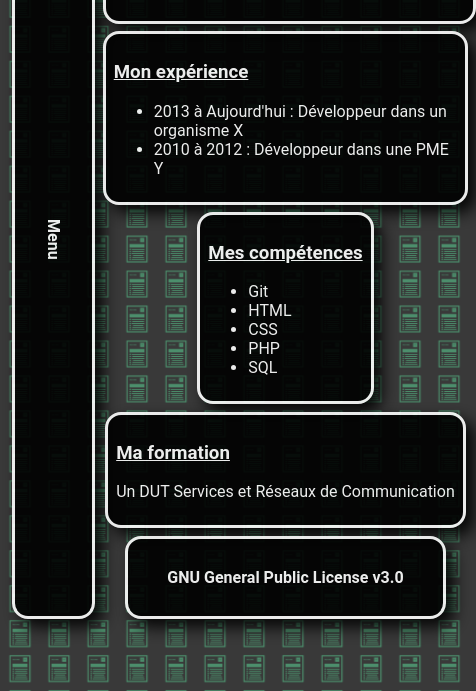
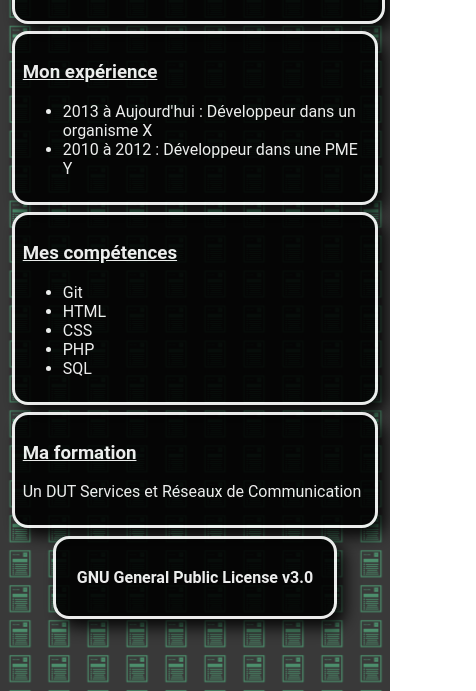
Before and after one commit to W1W1-M/Learn_HTML-CSS, a plain HTML site: page cv.html in a window 390 px wide. Shown: the part 153-844 px from the top of the page, 476 px wide, since content can reach past the window. Drawn offline with Linux system fonts and the light colour scheme; a web font is replaced by a local one.

Commit message:
Add responsive design

```diff
--- a/css/cv.css
+++ b/css/cv.css
@@ -11,17 +11,15 @@ body{
     flex-direction: row;
 }
 nav{
-    text-align: center;;
+    text-align: center;
+    border: 2em solid black;
+    writing-mode: vertical-rl;
 }
-div{
+#page{
     display: flex;
     flex-direction: row;
     justify-content: space-around;
     flex-wrap: wrap;
-}
-nav{
-    border: 2em solid black;
-    writing-mode: vertical-rl;
 }
 header{
     width: 100%;
@@ -31,7 +29,7 @@ header{
     align-items: center;
 }
 footer{
-    width: 80%;
+    width: 70%;
     text-align: center;
 }
 h1{
@@ -46,8 +44,9 @@ h3{
 figure{
     text-align: center;
 }
-section{
-
+#content{
+    display: flex;
+    flex-direction: row;
 }
 .section{
     border: 0.2em solid white;
@@ -58,3 +57,11 @@ section{
     opacity: 0.9;
     margin: 1%;
 }
+@media screen and (max-width: 1080px){
+    nav{
+        display: none;
+    }
+    #content{
+        flex-direction: column;
+    }
+}
--- a/cv.html
+++ b/cv.html
@@ -8,7 +8,7 @@
     <nav class="section">
         <h4>Menu</h4>
     </nav>
-    <div>
+    <div id="page">
         <header class="section">
             <h1>WiWi-M</h1>
             <h2>Développeur web à venir</h2>
@@ -17,6 +17,7 @@
                 <figcaption>Image de profil</figcaption>
             </figure>
         </header>
+        <div id="content">
             <section class="section">
                 <h3>Mon expérience</h3>
                 <ul>
@@ -38,6 +39,7 @@
                 <h3>Ma formation</h3>
                 <p>Un DUT Services et Réseaux de Communication</p>
             </section>
+        </div>
         <footer class="section">
             <h4>GNU General Public License v3.0</h4>
         </footer>
```
Also changed, not shown: index.html (+4 -2 lines). Lines whose indentation alone changed are shown as unchanged.
